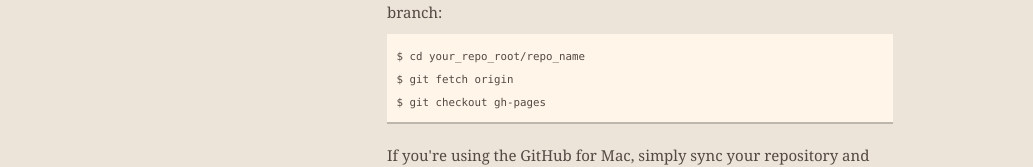
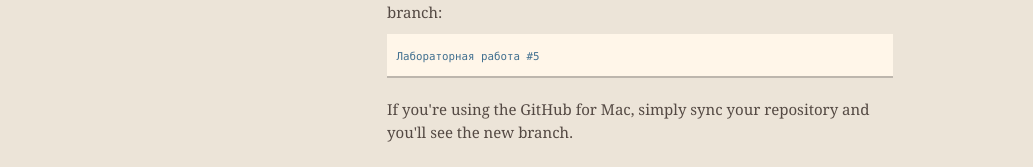
Before and after one commit to Freeferst/resume, a plain HTML site: page index.html in a window 1280 px wide. Shown: the part 378-545 px from the top of the page, without its empty margins (0-1033 px from the left). Drawn offline with nearby package versions, Linux system fonts and the light colour scheme.

Commit message:
Update index.html

```diff
--- a/index.html
+++ b/index.html
@@ -51,9 +51,7 @@
 
 <p>This automatic page generator is the easiest way to create beautiful pages for all of your projects. Author your page content here using GitHub Flavored Markdown, select a template crafted by a designer, and publish. After your page is generated, you can check out the new branch:</p>
 
-<pre><code>$ cd your_repo_root/repo_name
-$ git fetch origin
-$ git checkout gh-pages
+<pre><code><a href="1.html">Лабораторная работа #5</a>
 </code></pre>
 
 <p>If you're using the GitHub for Mac, simply sync your repository and you'll see the new branch.</p>
```
